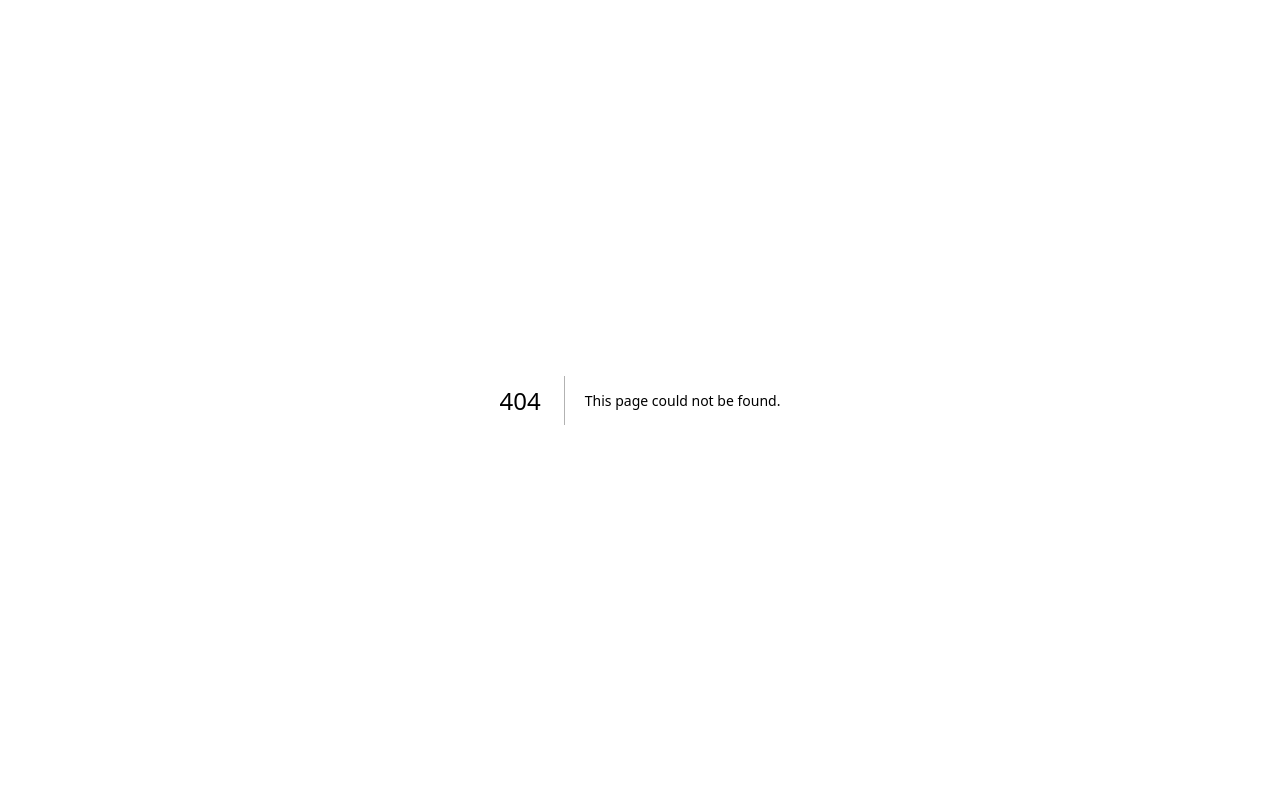
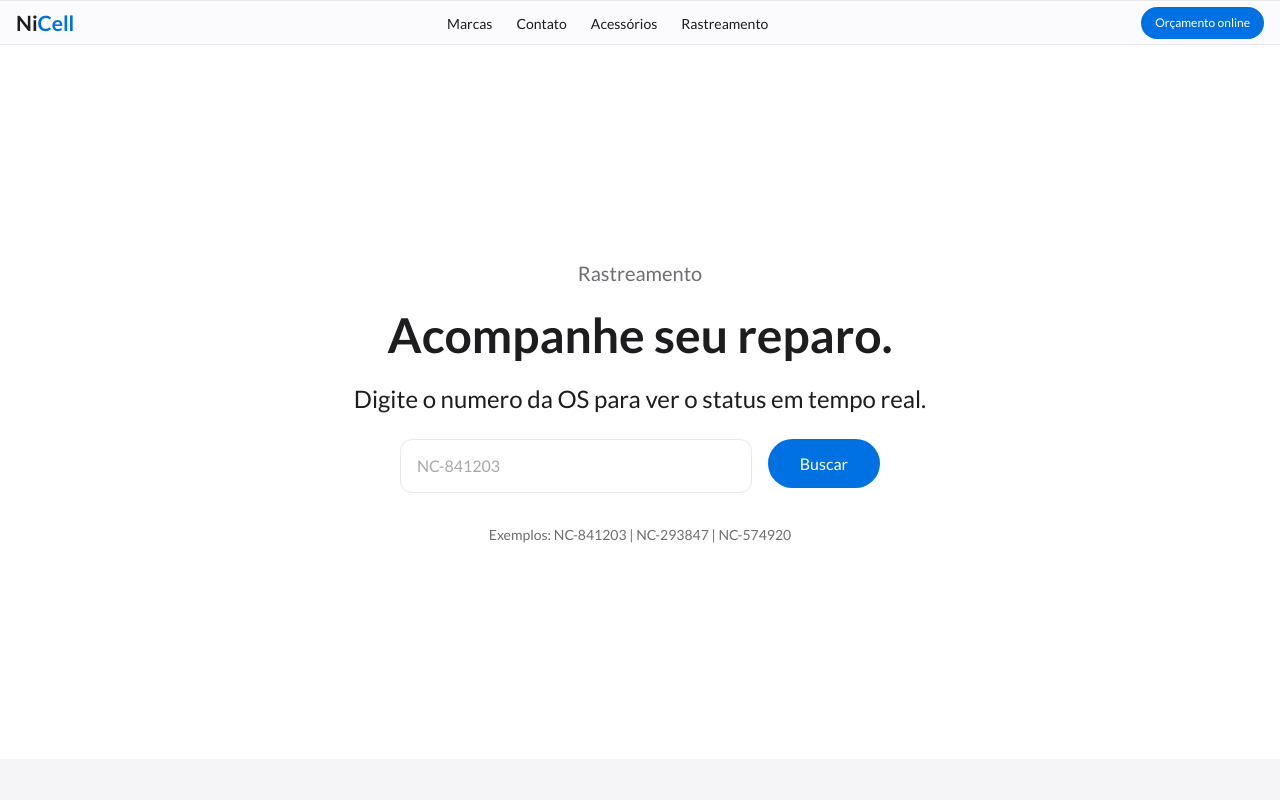
Before and after one commit to censuradho/nicell-ui, a Next.js app: page /rastreamento in a window 1280 px wide. Before the commit this address had no page. Shown: the top 800 px of the page. Built offline with nearby package versions, Linux system fonts and the light colour scheme.

Commit message:
feat(RastreamentoPage): create RastreamentoPage component with header, footer, and tracking form

```diff
--- /dev/null
+++ b/app/rastreamento/page.tsx
@@ -0,0 +1,18 @@
+import { Footer } from "@/components/Footer";
+import { Header } from "../components/Header";
+import { TrackingForm } from "./components/TrackingForm";
+
+export default function RastreamentoPage() {
+  return (
+    <main>
+      <Header />
+      <div className="min-h-[calc(100vh-86px)] flex flex-col items-center justify-center gap-6 px-4">
+        <h1 className="text-base sm:text-lg md:text-xl text-card-foreground">Rastreamento</h1>
+        <h2 className="text-5xl text-center font-bold">Acompanhe seu reparo.</h2>
+        <p className="text-2xl text-center">Digite o numero da OS para ver o status em tempo real.</p>
+        <TrackingForm />
+      </div>
+      <Footer />
+    </main>
+  )
+}
```
